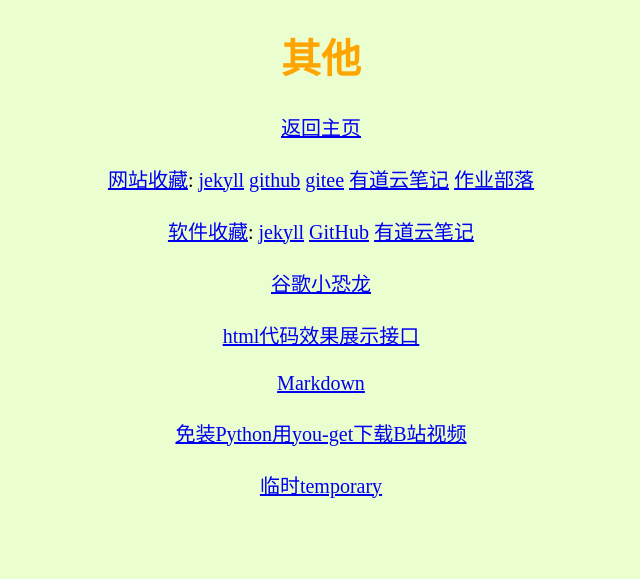
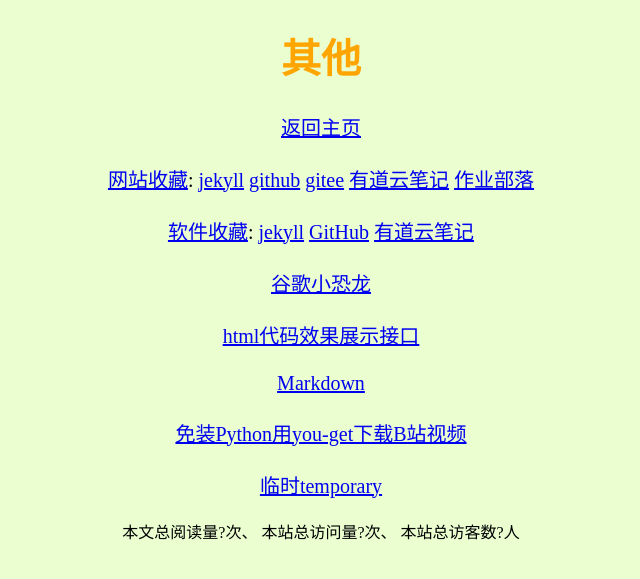
Before and after one commit to xkk1/xkk1.github.io, a Jekyll site: the page other/index.html, which Jekyll copies as it is, in a window 1280 px wide. Shown: the top 579 px of the page, without its empty margins (319-959 px from the left). Built offline with Jekyll 4.4.1, drawn with Linux system fonts in a browser that asks for light colours; comment, search, counter and statistics services are not loaded.

Commit message:
Update index.html

```diff
--- a/other/index.html
+++ b/other/index.html
@@ -49,6 +49,11 @@
     <br><br>
     </p>
 </div>
+<p style="text-align:center;">
+<span id="busuanzi_container_page_pv">本文总阅读量<span id="busuanzi_value_page_pv">?</span>次</span>、
+<span id="busuanzi_container_site_pv">本站总访问量<span id="busuanzi_value_site_pv">?</span>次</span>、
+<span id="busuanzi_container_site_uv">本站总访客数<span id="busuanzi_value_site_uv">?</span>人</span>
+</p>
 <script type="text/javascript">
 var verification=false
 function toopen(){
@@ -83,5 +88,6 @@ function display(id){
     }
 }
 </script>
+<script async src="//busuanzi.ibruce.info/busuanzi/2.3/busuanzi.pure.mini.js"></script>
 </body>
 </html>
```
